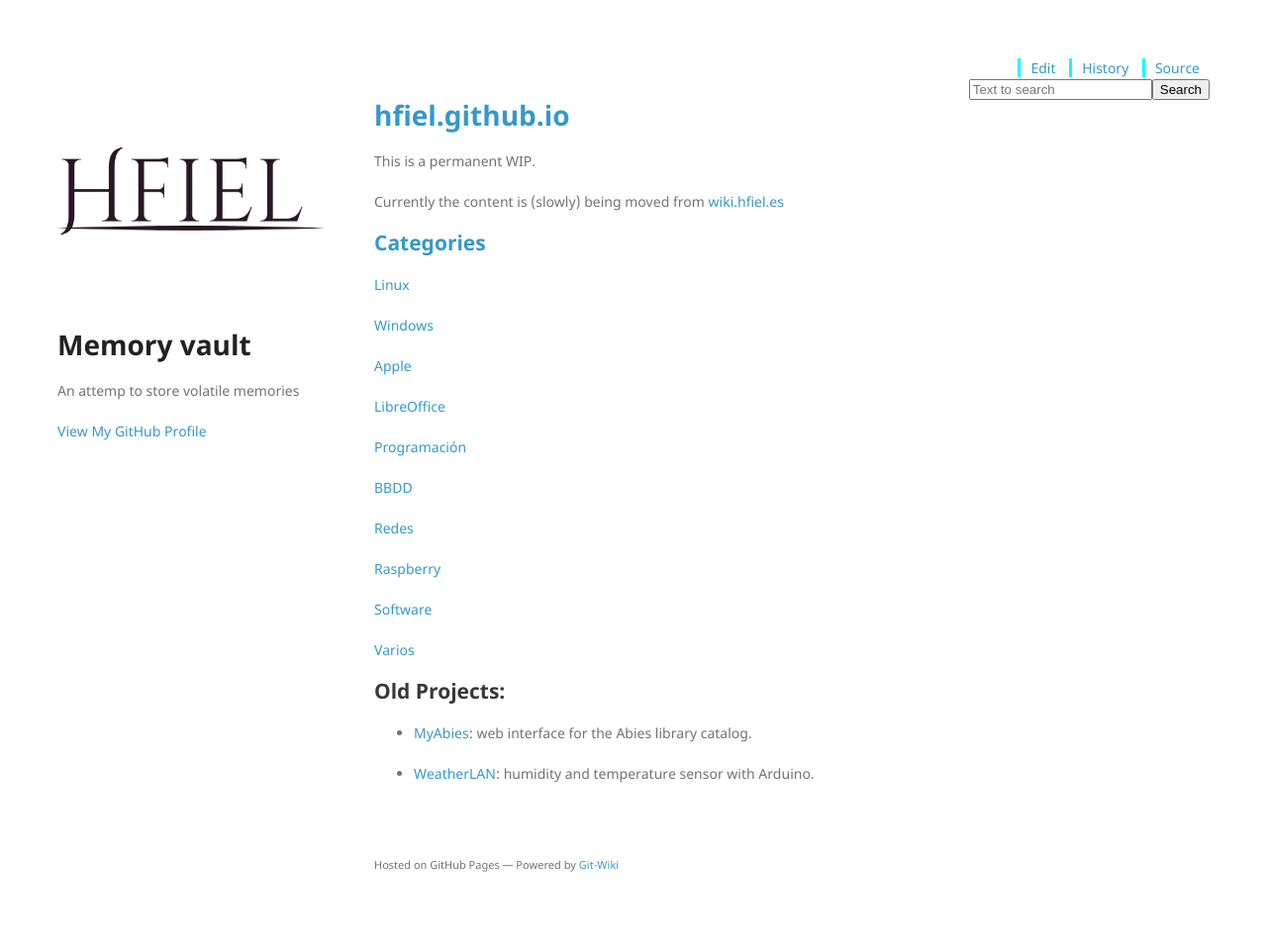
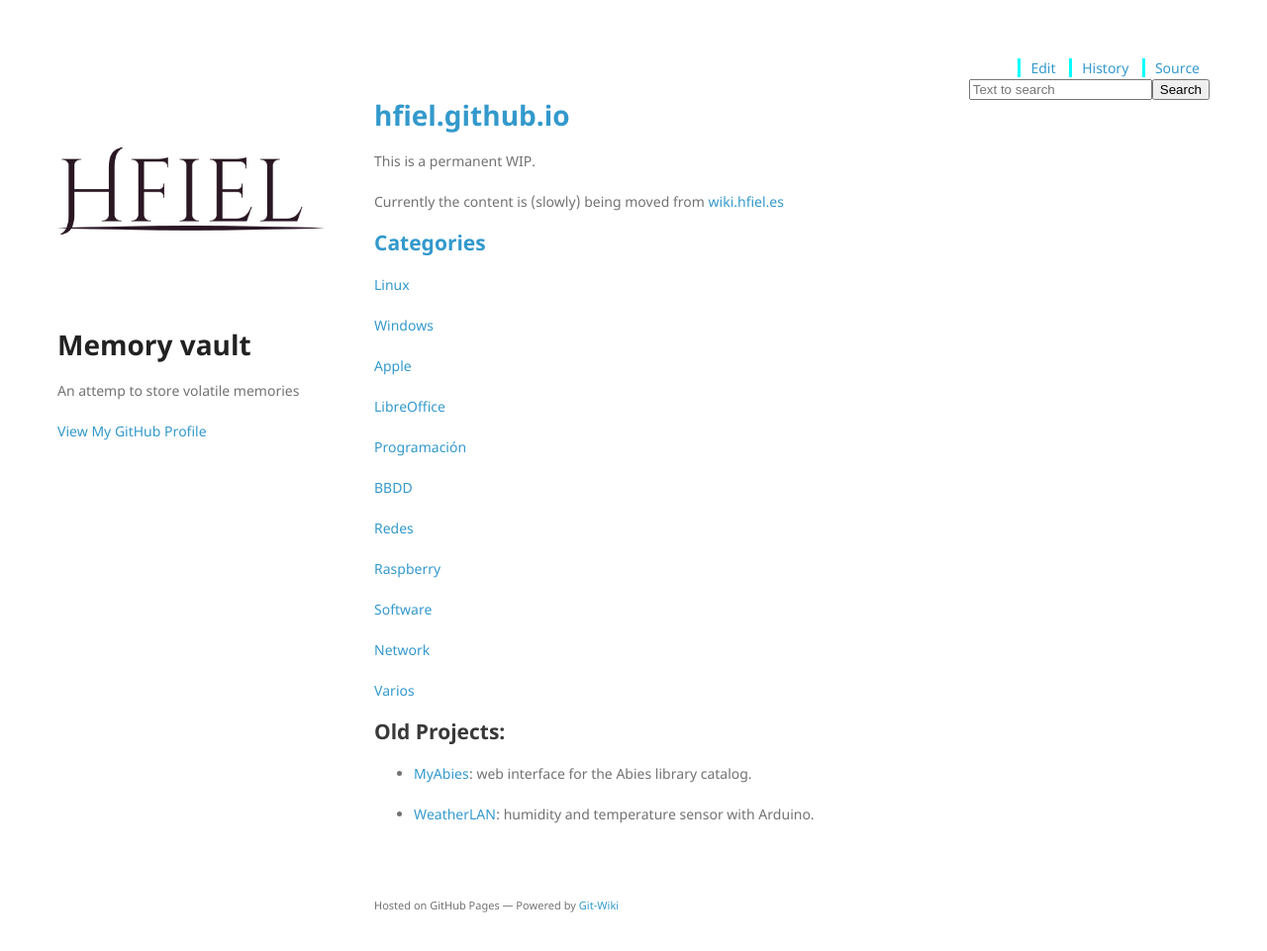
Before and after one commit to hfiel/hfiel.github.io, a Jekyll site: the page built from index.md, in a window 1280 px wide and 961 px high. Shown: the whole window at 99% size. Built offline with Jekyll 4.4.1, drawn with Linux system fonts in a browser that asks for light colours; nearby versions of some CDN libraries; our own code applies the rules of GitHub Pages for plain Markdown files.

Commit message:
Update index.md

```diff
--- a/index.md
+++ b/index.md
@@ -26,6 +26,8 @@ Currently the content is (slowly) being moved from [wiki.hfiel.es](https://wiki.
 
 [Software](wiki/software.md)
 
+[Network](wiki/network.md)
+
 [Varios](wiki/varios.md)
 
 
```
